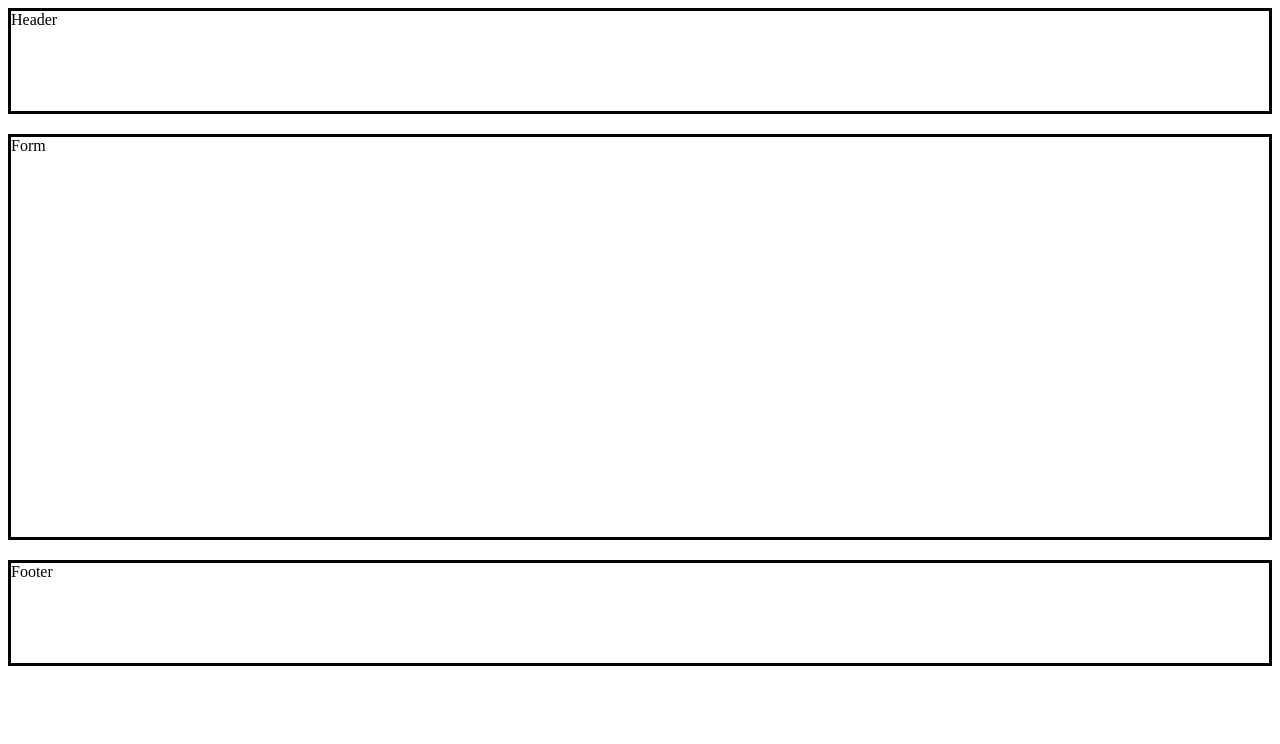
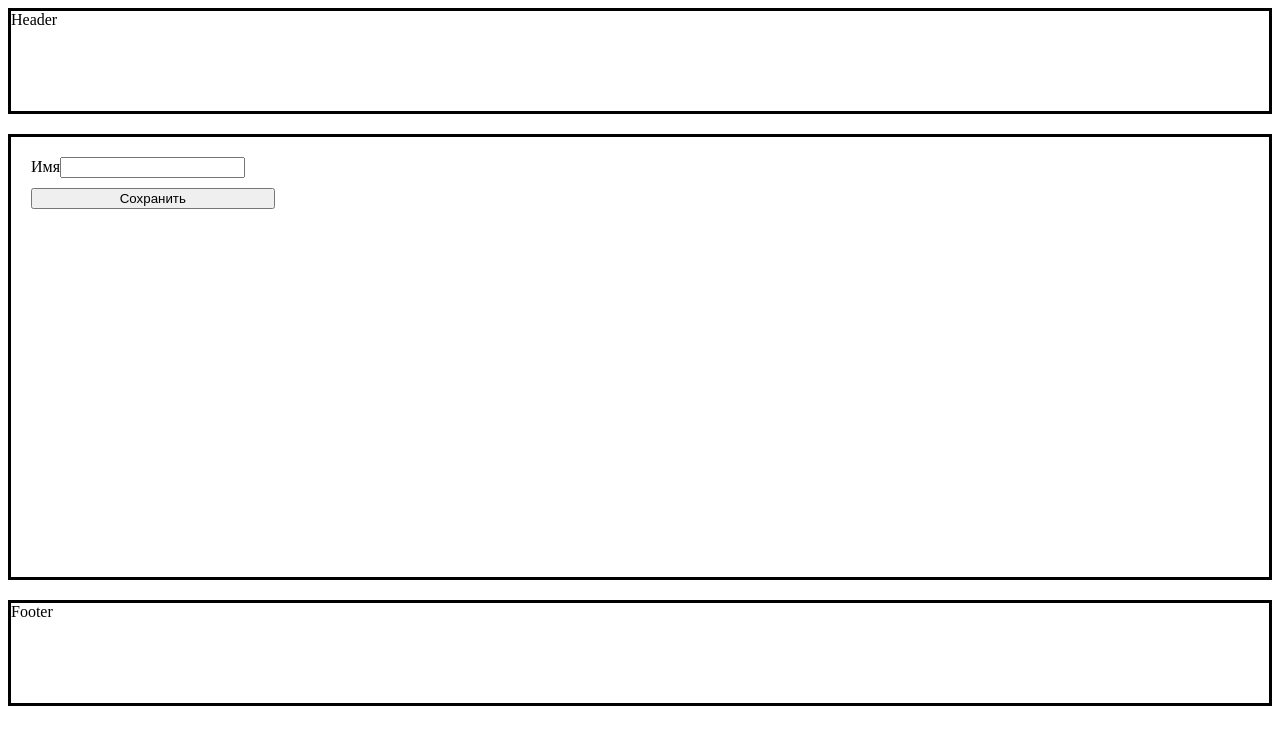
Before and after one commit to zxclownator3000/react_vite, a React (Vite) app: page / in a window 1280 px wide. Shown: the top 744 px of the page. Built offline with nearby package versions, Linux system fonts and the light colour scheme.

Commit message:
Добавит форму с кнопкой

```diff
--- /dev/null
+++ b/src/components/Form/Form.module.css
@@ -0,0 +1,13 @@
+.form {
+    border: 3px solid black;
+    min-height: 400px;
+
+    display: flex;
+    flex-direction: column;
+    gap: 10px;
+    padding: 20px;
+}
+
+.submitButton {
+    max-width: 20%;
+}
--- /dev/null
+++ b/src/components/Form/Form.tsx
@@ -0,0 +1,26 @@
+import styles from './Form.module.css'
+import {ChangeEvent, useState} from "react";
+
+export const Form = () => {
+  const onClick = () => {
+    console.log('username')
+    console.log(username)
+  }
+  const [username, setUsername] = useState('')
+
+  const handleChangeUsername = (event: ChangeEvent<HTMLInputElement>) => {
+    setUsername(event.target.value)
+  }
+
+  return (
+    <div className={styles.form}>
+      <label id={'name'}>
+        Имя
+        <input value={username} onChange={handleChangeUsername} />
+      </label>
+
+      <button onClick={onClick} className={styles.submitButton}>Сохранить</button>
+
+    </div>
+  )
+}
--- /dev/null
+++ b/src/components/Form/index.ts
@@ -0,0 +1 @@
+export * from './Form'
--- a/src/components/index.ts
+++ b/src/components/index.ts
@@ -1 +1,2 @@
 export * from './Header'
+export * from './Form'
--- a/src/pages/MainPage/MainPage.css
+++ b/src/pages/MainPage/MainPage.css
@@ -4,11 +4,6 @@
     gap: 20px
 }
 
-.form {
-    border: 3px solid black;
-    min-height: 400px;
-}
-
 .footer {
     border: 3px solid black;
     height: 100px;
--- a/src/pages/MainPage/MainPage.tsx
+++ b/src/pages/MainPage/MainPage.tsx
@@ -1,10 +1,10 @@
 import './MainPage.css'
-import {Header} from "../../components";
+import {Form, Header} from "../../components";
 
 export const MainPage = () => {
   return (<div className="page-wrapper">
     <Header />
-    <div className="form">Form</div>
+    <Form />
     <div className="footer">Footer</div>
   </div>)
 }
```
